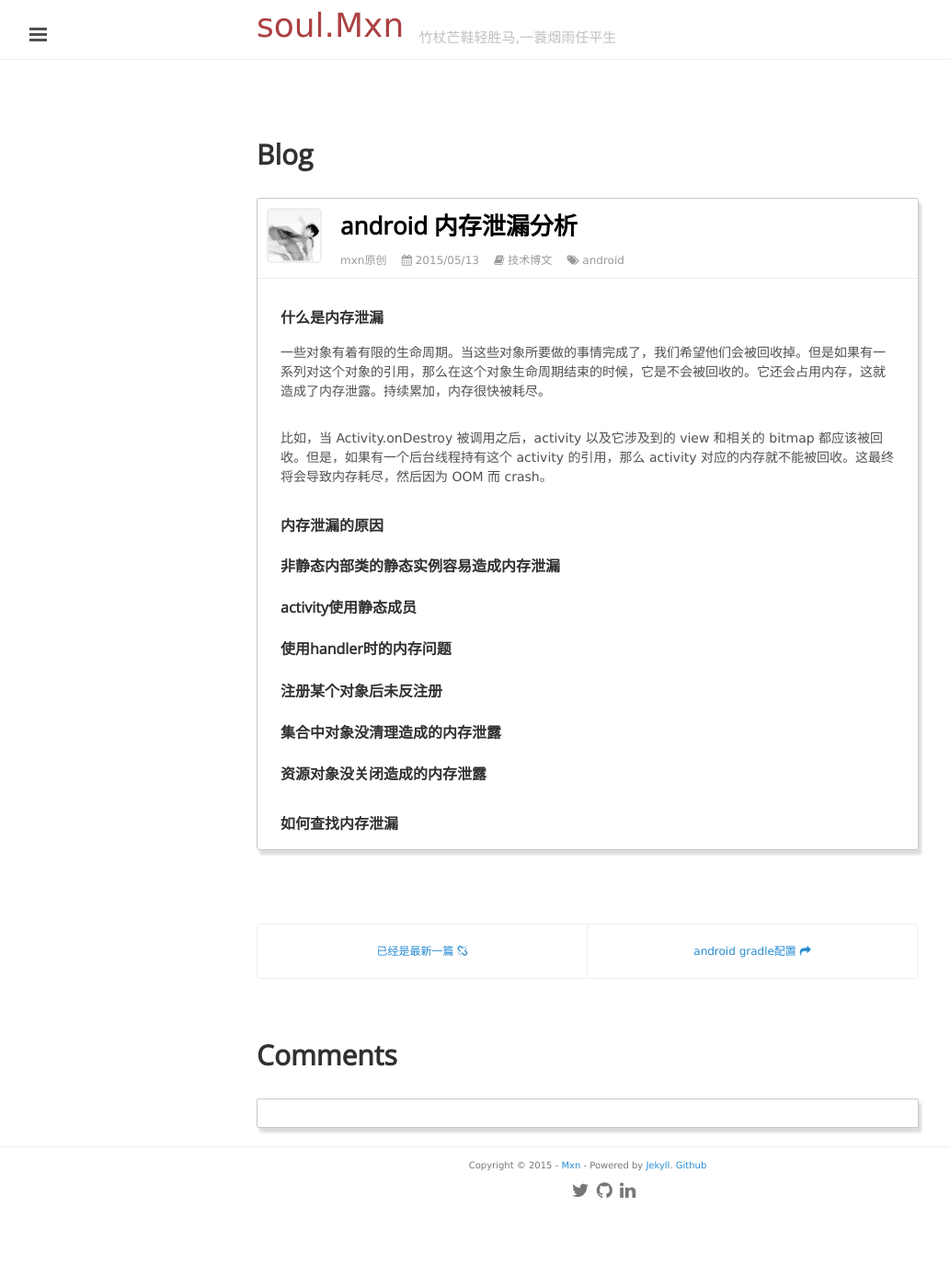
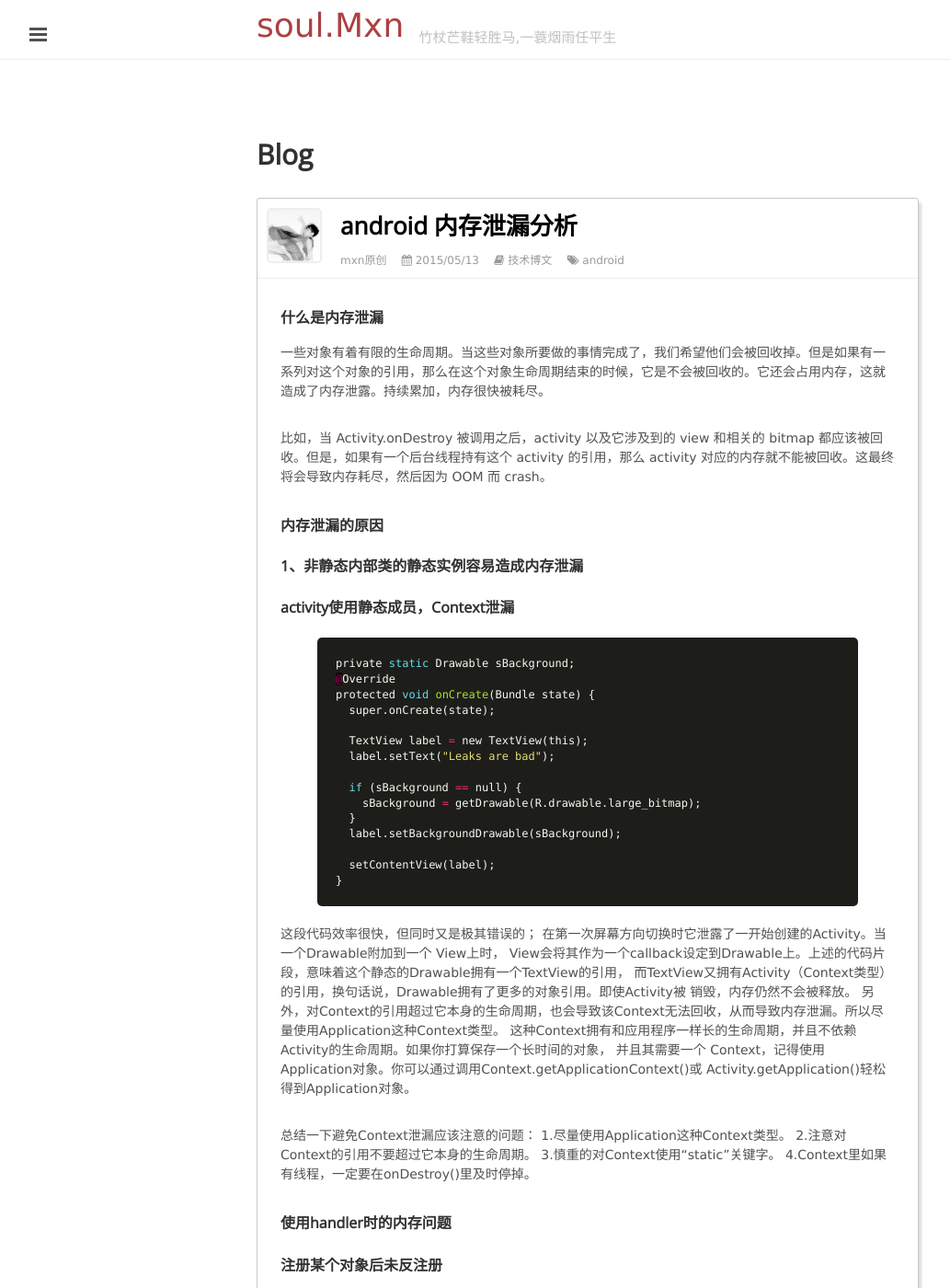
Before and after one commit to mxn21/mxn21.github.io, a Jekyll site: the page built from _posts/2015-5-13-android 内存泄漏分析.md, in a window 1280 px wide and 1400 px high. Shown: the whole window at 92% size, without its empty margins (1-1034 px from the left). Built offline with Jekyll 4.4.1, drawn with Linux system fonts in a browser that asks for light colours; Markdown is read by kramdown in place of the engine named in the settings; comment, search, counter and statistics services are not loaded.

Commit message:
Update 2015-5-13-android 内存泄漏分析.md

```diff
--- a/_posts/2015-5-13-android 内存泄漏分析.md
+++ b/_posts/2015-5-13-android 内存泄漏分析.md
@@ -15,9 +15,43 @@
 
 ### 内存泄漏的原因
 
-#### 非静态内部类的静态实例容易造成内存泄漏
+#### 1、非静态内部类的静态实例容易造成内存泄漏
 
-#### activity使用静态成员
+#### activity使用静态成员，Context泄漏
+
+{% highlight c %}
+private static Drawable sBackground;
+@Override
+protected void onCreate(Bundle state) {
+  super.onCreate(state);
+
+  TextView label = new TextView(this);
+  label.setText("Leaks are bad");
+
+  if (sBackground == null) {
+    sBackground = getDrawable(R.drawable.large_bitmap);
+  }
+  label.setBackgroundDrawable(sBackground);
+
+  setContentView(label);
+}
+
+{% endhighlight %}
+
+
+这段代码效率很快，但同时又是极其错误的； 在第一次屏幕方向切换时它泄露了一开始创建的Activity。当一个Drawable附加到一个 View上时， View会将其作为一个callback设定到Drawable上。上述的代码片段，意味着这个静态的Drawable拥有一个TextView的引用，
+而TextView又拥有Activity（Context类型）的引用，换句话说，Drawable拥有了更多的对象引用。即使Activity被 销毁，内存仍然不会被释放。
+另外，对Context的引用超过它本身的生命周期，也会导致该Context无法回收，从而导致内存泄漏。所以尽量使用Application这种Context类型。
+这种Context拥有和应用程序一样长的生命周期，并且不依赖Activity的生命周期。如果你打算保存一个长时间的对象，
+并且其需要一个 Context，记得使用Application对象。你可以通过调用Context.getApplicationContext()或 Activity.getApplication()轻松得到Application对象。
+
+
+总结一下避免Context泄漏应该注意的问题：
+1.尽量使用Application这种Context类型。
+2.注意对Context的引用不要超过它本身的生命周期。
+3.慎重的对Context使用“static”关键字。
+4.Context里如果有线程，一定要在onDestroy()里及时停掉。
+
 #### 使用handler时的内存问题
 #### 注册某个对象后未反注册
 #### 集合中对象没清理造成的内存泄露
```
